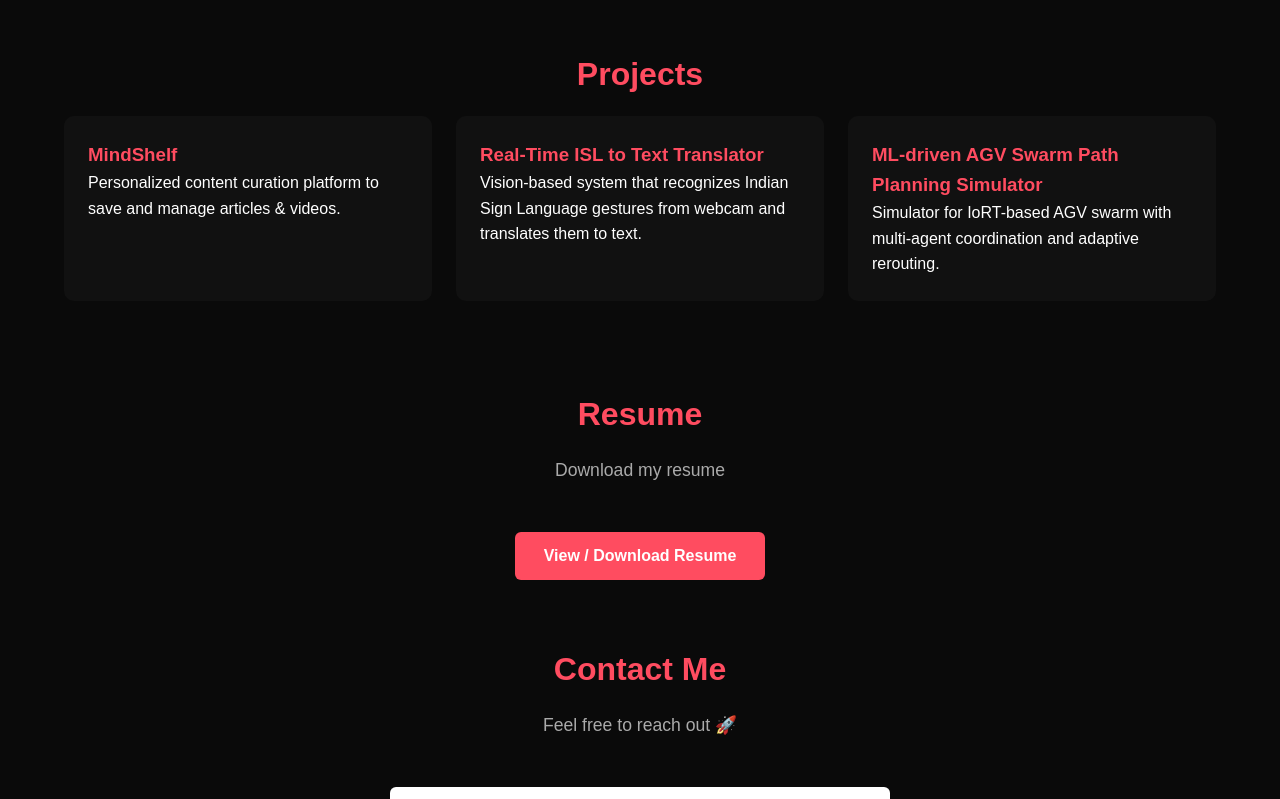
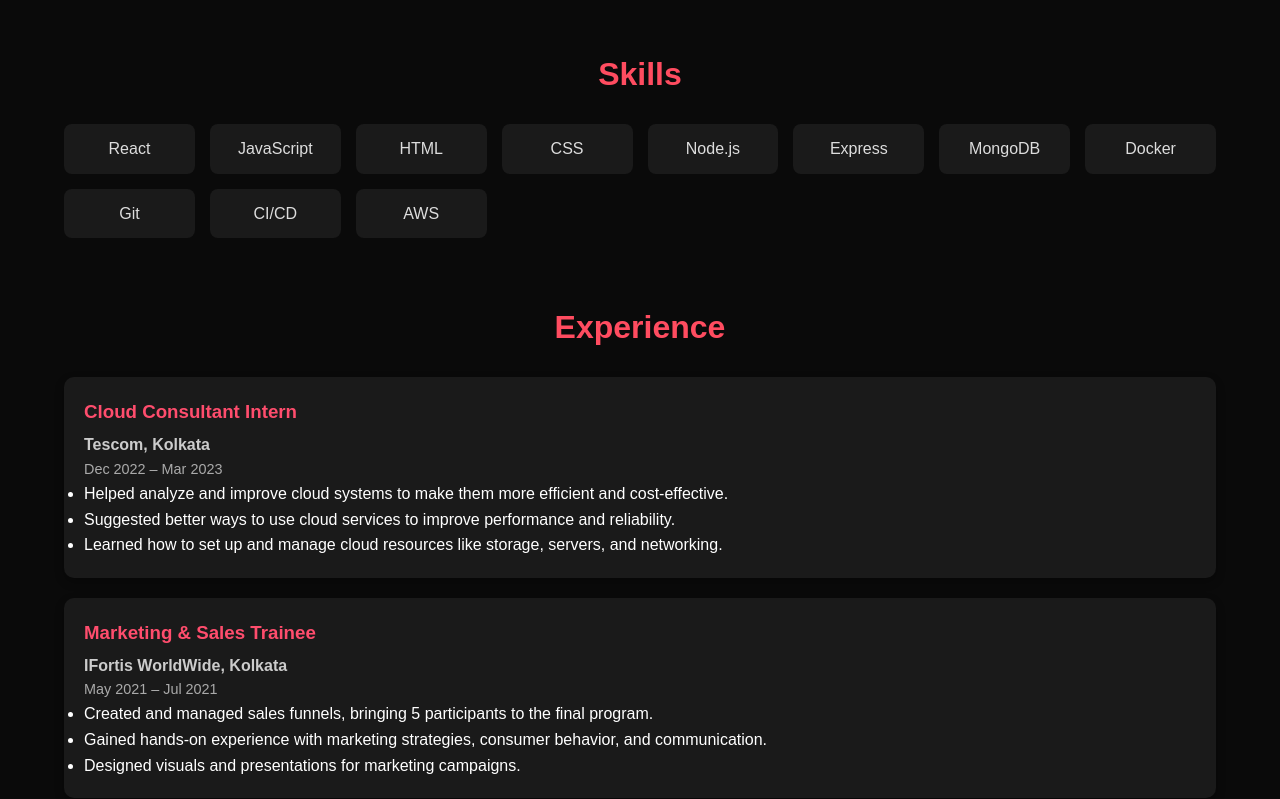
Before and after one commit to ARI-SAM/my-Portfolio, a React (Vite) app: page / in a window 1280 px wide. Shown: the part 640-1439 px from the top of the page. Built offline with nearby package versions, Linux system fonts and the light colour scheme.

Commit message:
second commit

```diff
--- a/src/App.jsx
+++ b/src/App.jsx
@@ -1,6 +1,8 @@
 import React from 'react';
 import Navbar from 'D:/PORTFOLIO-MINE/my_portfolio/src/components/Navbar/Navbar.jsx';
 import About from './sections/About';
+import Experience from "./sections/Experience";
+import Skills from "./sections/Skills";
 import Projects from './sections/Projects';
 import Resume from './sections/Resume';
 import Contact from './sections/Contact';
@@ -12,6 +14,8 @@ function App() {
     <div id="home">
       <Navbar />
       <About />
+      <Skills />
+      <Experience />
       <Projects />
       <Resume />
       <Contact />
--- a/src/components/Navbar/Navbar.jsx
+++ b/src/components/Navbar/Navbar.jsx
@@ -39,6 +39,8 @@ export default function Navbar() {
         <ul className={`nav-links ${isOpen ? "open" : ""}`}>
           <li><a href="#home" onClick={() => setIsOpen(false)}>HOME</a></li>
           <li><a href="#about" onClick={() => setIsOpen(false)}>ABOUT</a></li>
+          <li><a href="#skills" onClick={() => setIsOpen(false)}>SKILLS</a></li>
+          <li><a href="#experience" onClick={() => setIsOpen(false)}>EXPERIENCE</a></li>
           <li><a href="#projects" onClick={() => setIsOpen(false)}>PROJECTS</a></li>
           <li><a href="#resume" onClick={() => setIsOpen(false)}>RESUME</a></li>
           <li><a href="#contact" onClick={() => setIsOpen(false)}>CONTACT</a></li>
--- a/src/index.css
+++ b/src/index.css
@@ -255,3 +255,73 @@ html {
 .contact-form textarea:focus {
   box-shadow: 0 0 5px #ff4c60;
 }
+
+
+
+/* EXPERIENCE */
+
+.experience-list {
+  display: flex;
+  flex-direction: column;
+  gap: 20px;
+  margin-top: 1.5rem;
+}
+
+.experience-card {
+  padding: 20px;
+  border-radius: 10px;
+  background: #1a1a1a;
+  box-shadow: 0 4px 10px rgba(0,0,0,0.3);
+  transition: transform 0.3s ease, box-shadow 0.3s ease;
+}
+
+.experience-card:hover {
+  transform: translateY(-5px);
+  box-shadow: 0 8px 20px rgba(255,77,109,0.4);
+}
+
+.experience-card h3 {
+  color: #ff4d6d;
+  margin-bottom: 5px;
+}
+
+.company {
+  font-weight: bold;
+  color: #ccc;
+}
+
+.duration {
+  font-size: 0.9rem;
+  color: #aaa;
+}
+
+.description {
+  margin-top: 8px;
+  color: #ddd;
+  line-height: 1.5;
+}
+
+
+/* SKILLS */
+.skills-grid {
+  display: grid;
+  grid-template-columns: repeat(auto-fit, minmax(120px, 1fr));
+  gap: 15px;
+  margin-top: 1.5rem;
+}
+
+.skill-card {
+  padding: 12px 15px;
+  background: #1a1a1a;
+  border-radius: 8px;
+  text-align: center;
+  color: #ddd;
+  font-weight: 500;
+  transition: background 0.3s, transform 0.3s;
+}
+
+.skill-card:hover {
+  background: #ff4d6d;
+  color: #fff;
+  transform: scale(1.05);
+}
--- /dev/null
+++ b/src/sections/Experience.jsx
@@ -0,0 +1,57 @@
+import React from "react";
+//import "./Experience.css";
+
+export default function Experience() {
+  const experiences = [
+    {
+      role: "Cloud Consultant Intern",
+      company: "Tescom, Kolkata",
+      duration: "Dec 2022 – Mar 2023",
+      description: [
+        "Helped analyze and improve cloud systems to make them more efficient and cost-effective.",
+        "Suggested better ways to use cloud services to improve performance and reliability.",
+        "Learned how to set up and manage cloud resources like storage, servers, and networking."
+      ]
+    },
+    {
+      role: "Marketing & Sales Trainee",
+      company: "IFortis WorldWide, Kolkata",
+      duration: "May 2021 – Jul 2021",
+      description: [
+        "Created and managed sales funnels, bringing 5 participants to the final program.",
+        "Gained hands-on experience with marketing strategies, consumer behavior, and communication.",
+        "Designed visuals and presentations for marketing campaigns."
+      ]
+    },
+    {
+      role: "Entrepreneurship Awareness Drive",
+      company: "IIT Kharagpur",
+      duration: "Dec 2020",
+      description: [
+        "Completed a 2-day workshop on business development, startup funding, and market strategies.",
+        "Learned from 5+ industry experts about entrepreneurship and idea validation.",
+        "Collaborated with 100+ participants on building and sustaining businesses."
+      ]
+    }
+  ];
+
+  return (
+    <section id="experience" className="container">
+      <h2 className="section-title">Experience</h2>
+      <div className="experience-list">
+        {experiences.map((exp, index) => (
+          <div className="experience-card" key={index}>
+            <h3>{exp.role}</h3>
+            <p className="company">{exp.company}</p>
+            <p className="duration">{exp.duration}</p>
+            <ul>
+              {exp.description.map((item, i) => (
+                <li key={i}>{item}</li>
+              ))}
+            </ul>
+          </div>
+        ))}
+      </div>
+    </section>
+  );
+}
--- /dev/null
+++ b/src/sections/Skills.jsx
@@ -0,0 +1,23 @@
+import React from "react";
+//import "./Skills.css";
+
+export default function Skills() {
+  const skills = [
+    "React", "JavaScript", "HTML", "CSS",
+    "Node.js", "Express", "MongoDB",
+    "Docker", "Git", "CI/CD", "AWS"
+  ];
+
+  return (
+    <section id="skills" className="container">
+      <h2 className="section-title">Skills</h2>
+      <div className="skills-grid">
+        {skills.map((skill, index) => (
+          <div className="skill-card" key={index}>
+            {skill}
+          </div>
+        ))}
+      </div>
+    </section>
+  );
+}
```
